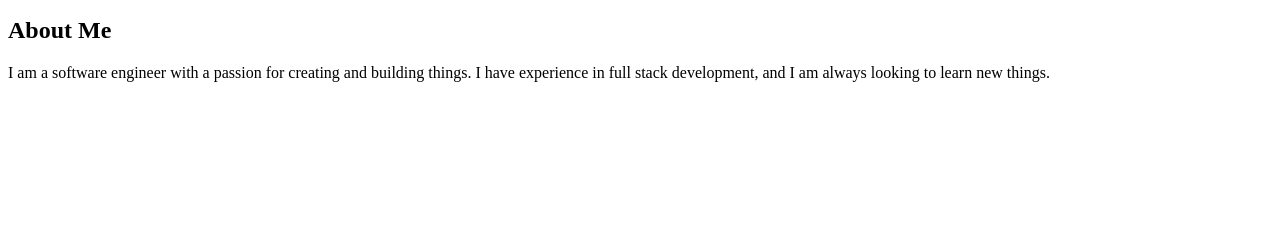
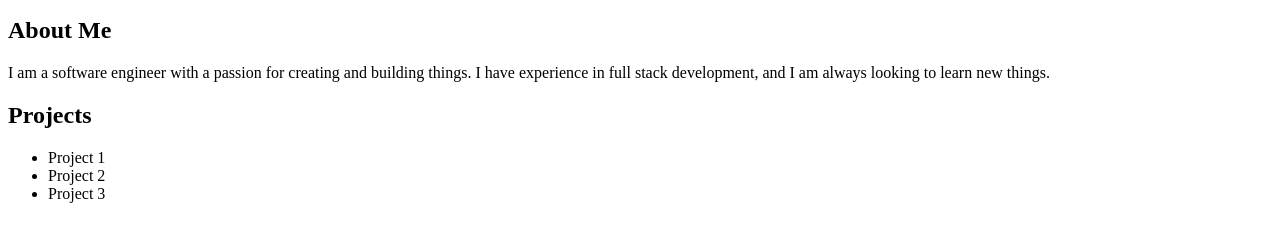
Before and after one commit to GoodK-G/Portfolio, a plain HTML site: page index.html in a window 1280 px wide. Shown: the part 127-368 px from the top of the page. Drawn offline with Linux system fonts and the light colour scheme.

Commit message:
Added the projects portion of the page for a placeholder, for styling.

```diff
--- a/index.html
+++ b/index.html
@@ -19,6 +19,13 @@
             I have experience in full stack development, and I am always looking to learn new things.
         </p>
     </div>
-
+    <div>
+        <h2>Projects</h2>
+        <ul>
+            <li>Project 1</li>
+            <li>Project 2</li>
+            <li>Project 3</li>
+        </ul>
+    </div>
 </body>
 </html>
```
